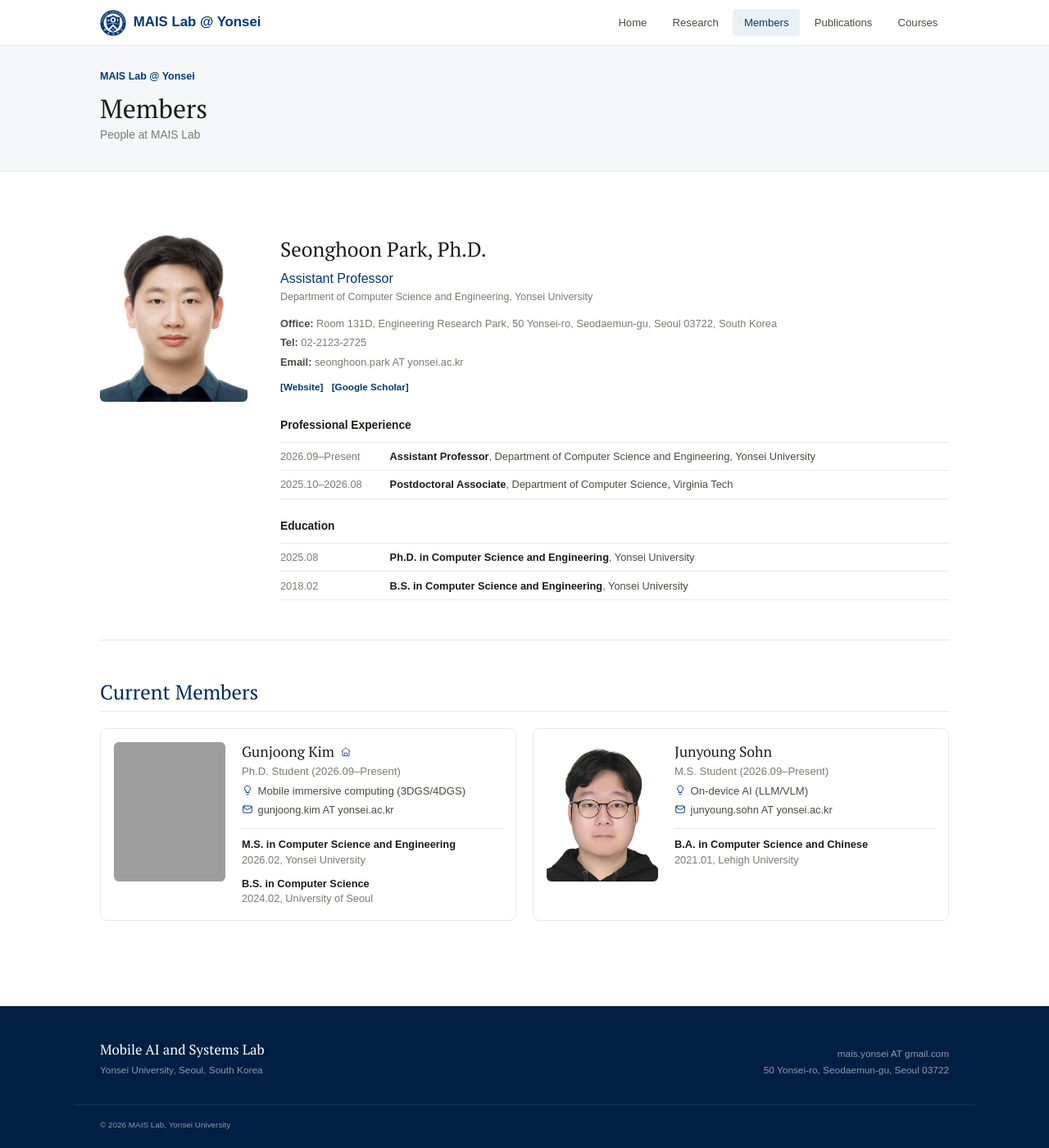
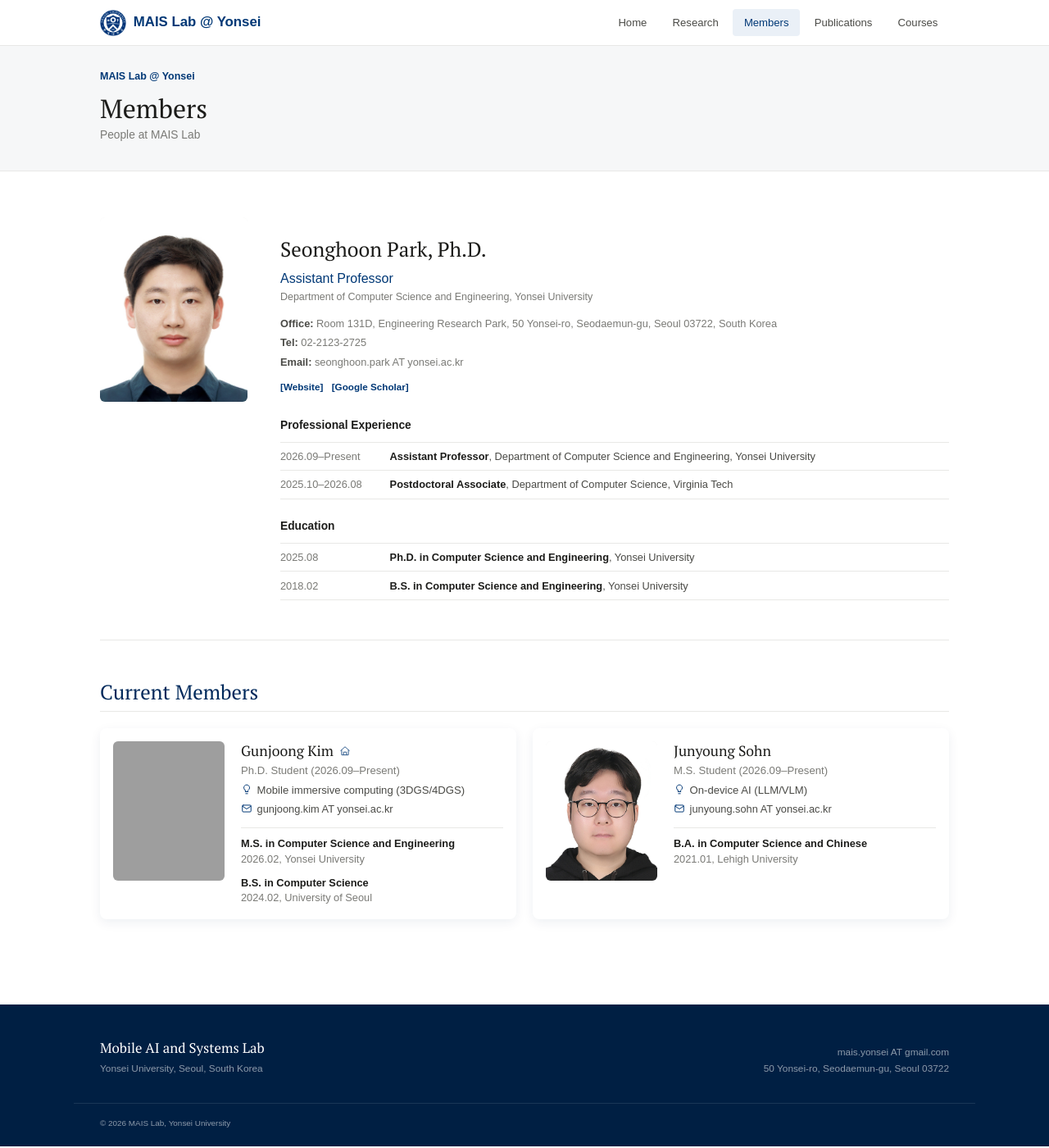
Before and after one commit to MAIS-Lab/mais-lab.github.io, a Jekyll site: the page built from _pages/members.md, in a window 1280 px wide and 1400 px high, scrolled down 28 px. Shown: the whole window at 82% size. Built offline with Jekyll 4.4.1, drawn with Linux system fonts in a browser that asks for light colours; some web fonts are replaced; grey boxes are pictures that could not be loaded.

Commit message:
update ui

```diff
--- a/assets/css/_sass/custom.scss
+++ b/assets/css/_sass/custom.scss
@@ -156,7 +156,7 @@ a.research-cite:hover { text-decoration: underline; }
 .grp-current-members .grp-title { color: var(--navy); font-size: 1.55rem; }
 .grp-n { color: var(--grey); font: 400 .7rem/1 "Google Sans Flex", sans-serif; }
 .mem-grid { display: grid; grid-template-columns: repeat(2, minmax(0, 1fr)); gap: 1.25rem; }
-.mem-card { min-width: 0; padding: 1rem; display: grid; grid-template-columns: 136px minmax(0, 1fr); gap: 1.25rem; align-items: start; overflow: hidden; border: 1px solid var(--line); border-radius: 8px; }
+.mem-card { min-width: 0; padding: 1rem; display: grid; grid-template-columns: 136px minmax(0, 1fr); gap: 1.25rem; align-items: start; overflow: hidden; background: #fff; border: 0; border-radius: 8px; box-shadow: 0 4px 14px rgba(0,42,92,.07); }
 .mem-photo-slot { width: 136px; aspect-ratio: 4/5; margin: 0; border-radius: 6px; }
 .mem-info { min-width: 0; padding: .1rem 0 0; }
 .mem-name { margin: 0 0 .15rem; display: flex; align-items: center; gap: .4rem; color: var(--ink); font: 400 1.1rem/1.2 "PT Serif", serif; }
```
